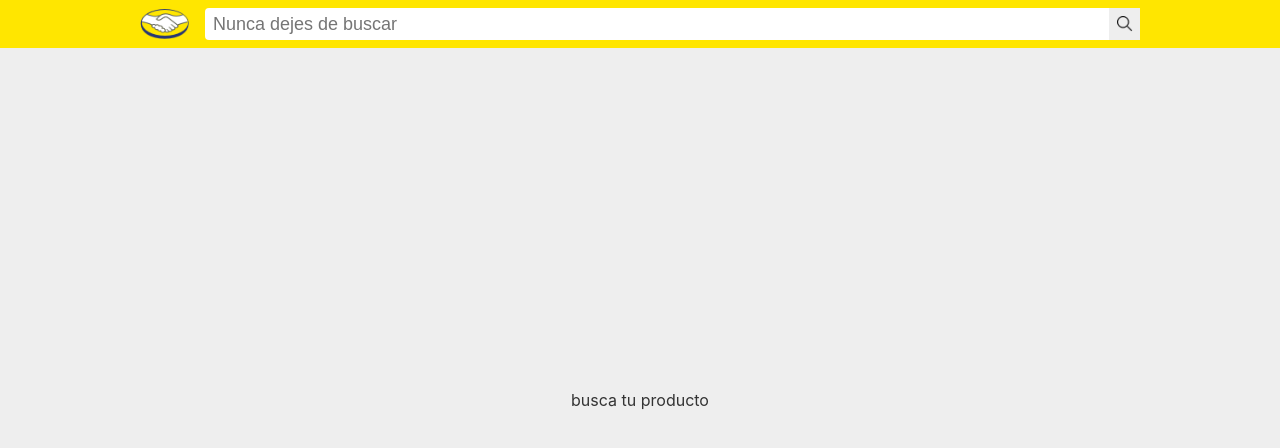
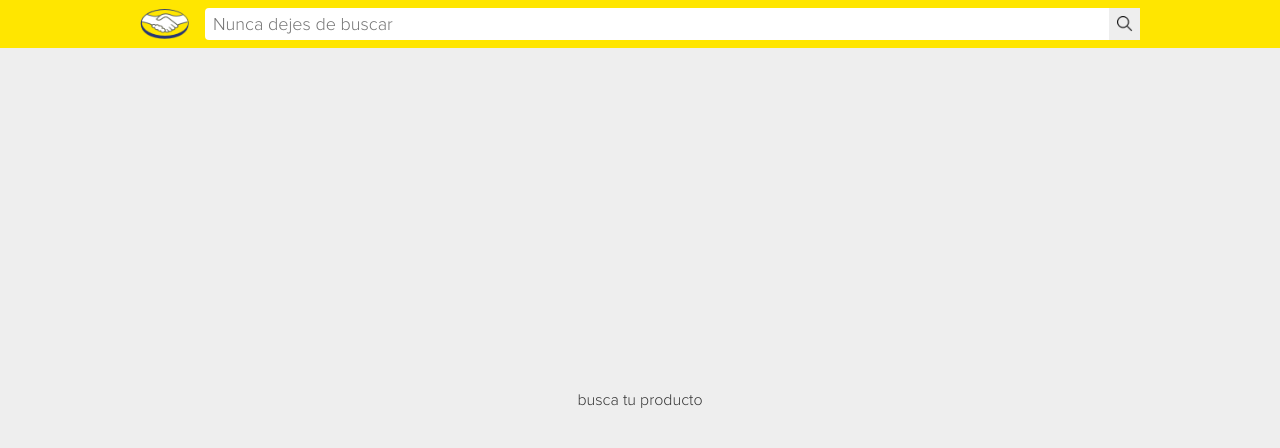
Before and after one commit to alejandroyunes/meliTest, a React (Vite) app: page / in a window 1280 px wide. Shown: the top 448 px of the page. Built offline with nearby package versions, Linux system fonts and the light colour scheme.

Commit message:
refactor: improve code structure

```diff
--- /dev/null
+++ b/src/components/product/index.tsx
@@ -0,0 +1,55 @@
+import './product.scss'
+import Shipping from '../../assets/shipping.png'
+import { currencyFormat } from '../../utils/currencyFormat'
+import { useNavigate } from 'react-router-dom'
+
+interface Item {
+  id: string
+  title: string
+  thumbnail: string
+  price: number
+  shipping: {
+    free_shipping: boolean
+  }
+}
+
+export interface ProductsProps {
+  result: Item[]
+}
+
+export default function Product({ result }: ProductsProps) {
+  const navigate = useNavigate()
+
+  return (
+    <>
+      {result.map((result) => (
+        <div className='products' key={result.id} onClick={() => navigate(`${result.id}`)}>
+
+          <div className='product-image'>
+            <img src={result.thumbnail} alt={result.title} />
+          </div>
+
+          <div className='product-details__content'>
+
+            <div className='product-details'>
+              <div className='product-price'>
+                <h3>{currencyFormat(result.price)}</h3>
+                {result.shipping.free_shipping && <img src={Shipping} alt='free shipping icon' />}
+              </div>
+
+              <div className='product-location'>
+                <p>Capital Federal</p>
+              </div>
+            </div>
+
+            <div className='product-description'>
+              <p>{result.title}</p>
+            </div>
+
+          </div>
+
+        </div>
+      ))}
+    </>
+  )
+}
--- /dev/null
+++ b/src/components/product/product.scss
@@ -0,0 +1,73 @@
+.products {
+  padding: 16px;
+  display: flex;
+  width: 100%;
+  border-bottom: 1px solid #eee;
+  background-color: #fff;
+  cursor: pointer;
+
+  @media (max-width: 756px) {
+    display: flex;
+    flex-direction: column;
+  }
+
+  .product-image {
+    img {
+      height: 180px;
+      width: 180px;
+      border-radius: 4px;
+    }
+
+    @media (max-width: 756px) {
+      display: flex;
+      justify-content: center;
+    }
+  }
+
+  .product-details__content {
+    width: 100%;
+    padding: 16px;
+
+    .product-details {
+      display: flex;
+      justify-content: space-between;
+      align-items: center;
+      line-height: 16px;
+      padding-bottom: 32px;
+
+      img {
+        padding: 0 0 0 12px;
+        width: 32px;
+      }
+
+      .product-price {
+        display: flex;
+        line-height: 16px;
+
+        h3 {
+          font-size: 24px;
+          font-weight: 400;
+        }
+
+        img {
+          padding-left: 12px;
+          object-fit: contain;
+        }
+      }
+
+      .product-location {
+        p {
+          font-size: 12px;
+          padding-top: 16px;
+        }
+      }
+    }
+
+    .product-description {
+      p {
+        max-width: 400px;
+        font-size: 18px;
+      }
+    }
+  }
+}
--- a/src/components/products/index.tsx
+++ b/src/components/products/index.tsx
@@ -1,61 +1,17 @@
 import './products.scss'
-import Shipping from '../../assets/shipping.png'
-import { currencyFormat } from '../../utils/currencyFormat'
-import { useNavigate } from 'react-router-dom'
 import BreadCrums from '../breadcrums/Index'
-
-export interface Item {
-  id: string
-  title: string
-  thumbnail: string
-  price: number
-  shipping: {
-    free_shipping: boolean
-  }
-}
-
-interface ProductsProps {
-  result: Item[]
-}
+import Product, { ProductsProps } from '../product'
 
 export default function Products({ result }: ProductsProps) {
-  const navigate = useNavigate()
 
   return (
     <>
       <BreadCrums />
-      <main className='products-wrapper'>
+      <section className='products-wrapper'>
         <div className='products-content'>
-          {result.map((result) => (
-            <div className='products' key={result.id} onClick={() => navigate(`${result.id}`)}>
-
-              <div className='product-image'>
-                <img src={result.thumbnail} alt={result.title} />
-              </div>
-
-              <div className='product-details__content'>
-
-                <div className='product-details'>
-                  <div className='product-price'>
-                    <h3>{currencyFormat(result.price)}</h3>
-                    {result.shipping.free_shipping && <img src={Shipping} alt='free shipping icon' />}
-                  </div>
-
-                  <div className='product-location'>
-                    <p>Capital Federal</p>
-                  </div>
-                </div>
-
-                <div className='product-description'>
-                  <p>{result.title}</p>
-                </div>
-
-              </div>
-
-            </div>
-          ))}
+          <Product result={result} />
         </div>
-      </main>
+      </section>
     </>
   )
 }
--- a/src/components/products/products.scss
+++ b/src/components/products/products.scss
@@ -7,77 +7,3 @@
   margin: 0 auto;
   max-width: 1000px;
 }
-
-.products {
-  padding: 16px;
-  display: flex;
-  width: 100%;
-  border-bottom: 1px solid #eee;
-  background-color: #fff;
-  cursor: pointer;
-
-  @media (max-width: 756px) {
-    display: flex;
-    flex-direction: column;
-  }
-
-  .product-image {
-    img {
-      height: 180px;
-      width: 180px;
-      border-radius: 4px;
-    }
-
-    @media (max-width: 756px) {
-      display: flex;
-      justify-content: center;
-    }
-  }
-
-  .product-details__content {
-    width: 100%;
-    padding: 16px;
-
-    .product-details {
-      display: flex;
-      justify-content: space-between;
-      align-items: center;
-      line-height: 16px;
-      padding-bottom: 32px;
-
-      img {
-        padding: 0 0 0 12px;
-        width: 32px;
-      }
-
-      .product-price {
-        display: flex;
-        line-height: 16px;
-
-        h3 {
-          font-size: 24px;
-          font-weight: 400;
-        }
-
-        img {
-          padding-left: 12px;
-          object-fit: contain;
-        }
-      }
-
-      .product-location {
-        p {
-          font-size: 12px;
-          padding-top: 16px;
-        }
-      }
-    }
-
-    .product-description {
-      p {
-        max-width: 400px;
-        font-size: 18px;
-      }
-    }
-  }
-}
--- a/src/components/searchBar/Index.tsx
+++ b/src/components/searchBar/Index.tsx
@@ -1,26 +1,17 @@
 import './search.scss'
 import Logo from '../../assets/Logo_ML.png'
 import SearchIcon from '../../assets/ic_Search.png'
-import { useState } from 'react'
 import { useNavigate } from 'react-router-dom'
 
-export default function SearchBar() {
-  const [searchInput, setSearchInput] = useState('')
 
+interface SearchBarProps {
+  searchInput: string
+  handleChange: (event: React.ChangeEvent<HTMLInputElement>) => void
+  handleSubmit: (event: React.FormEvent) => void
+}
+
+export default function SearchBar({ searchInput, handleChange, handleSubmit }: SearchBarProps) {
   const navigate = useNavigate()
-
-  const handleChange = (event: React.ChangeEvent<HTMLInputElement>) => {
-    const value = event.target.value
-    setSearchInput(value)
-  }
-
-  const handleSubmit = (event: React.FormEvent) => {
-    event.preventDefault()
-    if (!searchInput) {
-      return null
-    }
-    navigate({ pathname: "/items", search: `?search=${searchInput}` })
-  }
 
   return (
     <header className='search-wrapper'>
--- a/src/components/searchBar/search.scss
+++ b/src/components/searchBar/search.scss
@@ -42,6 +42,7 @@
           outline: none;
           padding-left: 8px;
           font-size: 18px;
+          font-family: 'proxima';
         }
       }
 
@@ -53,6 +54,7 @@
         width: 32px;
         height: 32px;
         border: none;
+        cursor: pointer;
 
         img {
           width: 16px;
--- a/src/hooks/useFetchData.tsx
+++ b/src/hooks/useFetchData.tsx
@@ -4,12 +4,13 @@ const useFetchData = (searchInput: string) => {
   const [data, setData] = useState(null)
   const [loading, setLoading] = useState(false)
   const [error, setError] = useState<Error | null>(null)
+  const baseUrl = 'https://api.mercadolibre.com'
 
   useEffect(() => {
     const fetchData = async () => {
       setLoading(true)
       try {
-        const response = await fetch(`https://api.mercadolibre.com${searchInput}`)
+        const response = await fetch(`${baseUrl}${searchInput}`)
         if (!response.ok) {
           throw new Error('Hubo un error en el request')
         }
--- a/src/layout.tsx
+++ b/src/layout.tsx
@@ -1,10 +1,32 @@
-import { Outlet } from "react-router-dom"
+import { Outlet, useNavigate } from "react-router-dom"
 import SearchBar from "./components/searchBar/Index"
+import { useState } from "react"
+
+const ITEMS_PATH = '/items'
 
 export default function Layout() {
+  const [searchInput, setSearchInput] = useState('')
+  const navigate = useNavigate()
+
+  const handleChange = (event: React.ChangeEvent<HTMLInputElement>) => {
+    const value = event.target.value
+    setSearchInput(value)
+  }
+
+  const handleSubmit = (event: React.FormEvent) => {
+    event.preventDefault()
+    if (!searchInput) {
+      return null
+    }
+    navigate({ pathname: ITEMS_PATH, search: `?search=${searchInput}` })
+  }
   return (
     <>
-      <SearchBar />
+      <SearchBar
+        searchInput={searchInput}
+        handleChange={handleChange}
+        handleSubmit={handleSubmit}
+      />
       <Outlet />
     </>
   )
--- a/src/main.scss
+++ b/src/main.scss
@@ -1,3 +1,8 @@
+@font-face {
+  font-family: 'Proxima';
+  src: url('./assets/proxima.otf') format('opentype');
+}
+
 :root {
   font-family: Inter, system-ui, Avenir, Helvetica, Arial, sans-serif;
   line-height: 1.5;
@@ -19,7 +24,7 @@
 }
 
 body {
-  font-family: -apple-system, BlinkMacSystemFont, 'Segoe UI', 'Roboto', 'Oxygen',
+  font-family: 'Proxima', -apple-system, BlinkMacSystemFont, 'Segoe UI', 'Roboto', 'Oxygen',
     'Ubuntu', 'Cantarell', 'Fira Sans', 'Droid Sans', 'Helvetica Neue',
     sans-serif;
   -webkit-font-smoothing: antialiased;
```
Also changed, not shown: src/assets/proxima.otf (added).
